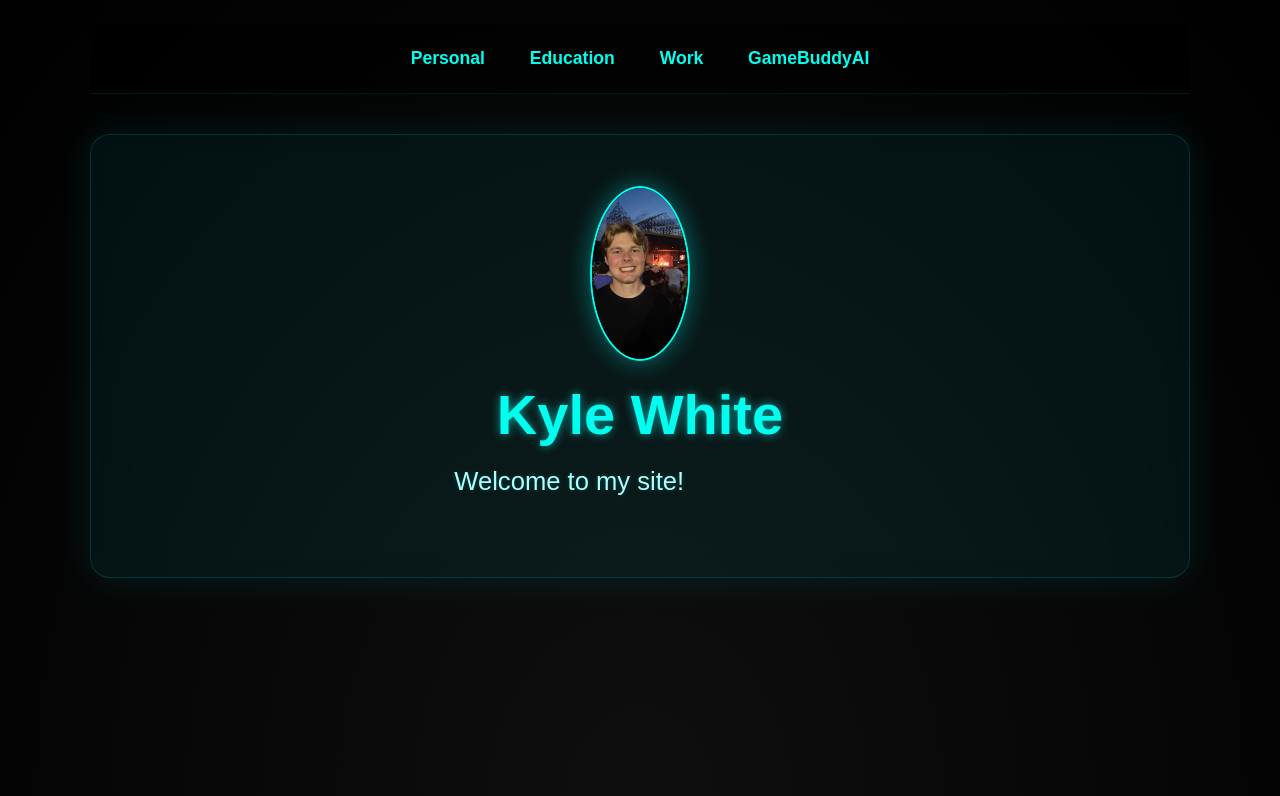
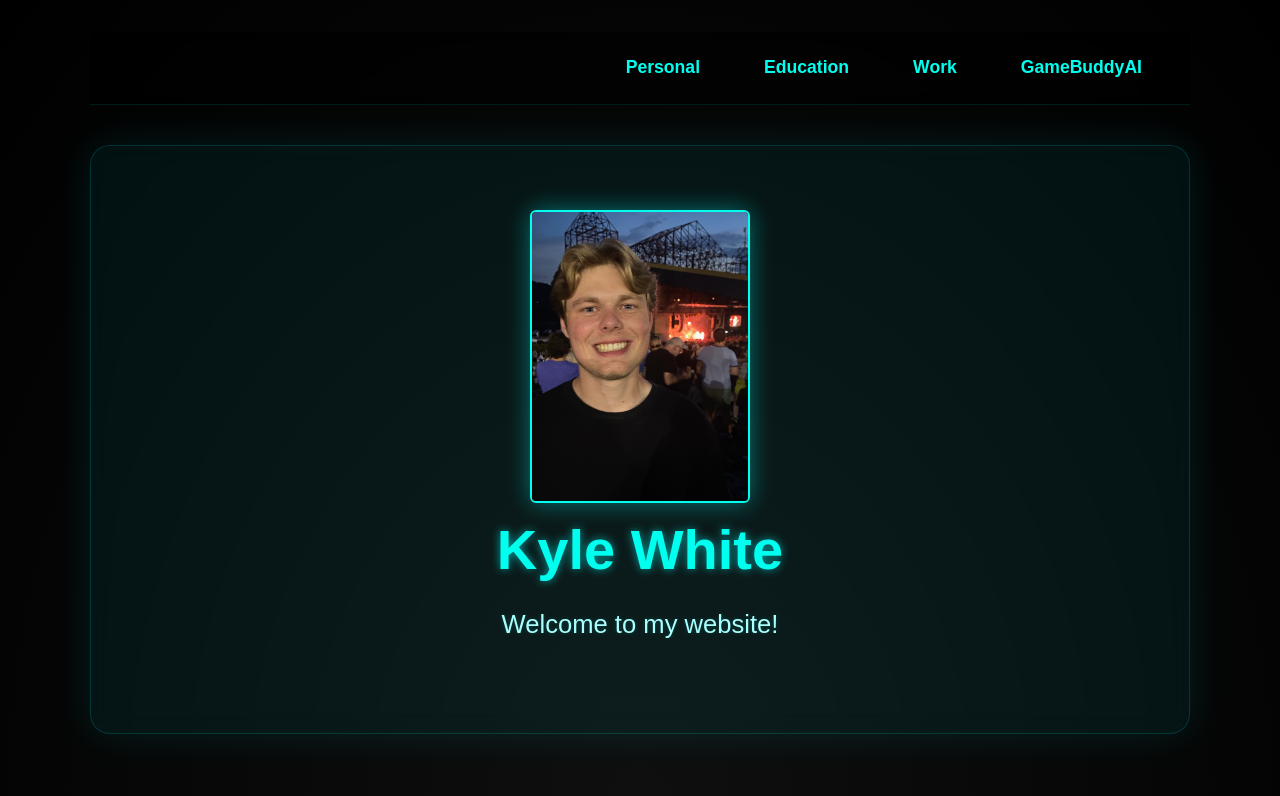
Before and after one commit to KyleWhite22/Portfolio, a React (Vite) app in the folder client/: page / in a window 1280 px wide. Shown: the top 796 px of the page. Built offline with nearby package versions, Linux system fonts and the light colour scheme; no server answers.

Commit message:
fixed loading screen and updated home page

```diff
--- a/client/src/pages/GameAI.jsx
+++ b/client/src/pages/GameAI.jsx
@@ -131,7 +131,6 @@ function GameAI() {
     }, [paused]);
 
     if (!API) return <p>Configuration error: API URL missing.</p>;
-    if (loading) return <p>Loading…</p>;
     if (!user) return <p>You are not logged in with Steam.</p>;
 
     // ... (UI unchanged below; you can keep your carousel & picker as-is)
--- a/client/src/pages/Home.css
+++ b/client/src/pages/Home.css
@@ -1,93 +1,156 @@
-/* ===== hard reset so nothing adds stray margins/widths ===== */
+/* ========== Desktop-first base ========== */
+:root{
+  --space-2:.5rem; --space-3:.75rem; --space-4:1rem;
+  --space-6:1.5rem; --space-8:2rem;
+  --fs-nav: 1.1rem;            /* desktop default */
+  --fs-name: 3.5rem;
+  --fs-tag: 1.6rem;
+}
+
 html, body, #root {
-  margin: 0;
-  padding: 0;
-  width: 100%;
-  min-height: 100%;
+  margin: 0; padding: 0; width: 100%; min-height: 100%;
   box-sizing: border-box;
 }
 *, *::before, *::after { box-sizing: inherit; }
 
-/* ===== wrapper: full bleed bg, but children centered ===== */
-.home-wrapper {
+/* Full-bleed background; center children with a max width */
+.home-wrapper{
   width: 100%;
-  min-height: 100svh; /* safer than 100vh on mobile */
+  min-height: 100svh;
   background: radial-gradient(ellipse at bottom, #0f0f0f 0%, #000000 100%);
   color: #00ffee;
   font-family: 'Orbitron', sans-serif;
-  padding: 1.5rem;
+  padding: var(--space-8);
   overflow-x: hidden;
 }
-
-/* center ALL direct children (nav + card) with a max width */
-.home-wrapper > * {
+.home-wrapper > *{
   width: min(1100px, 100%);
-  margin-inline: auto;           /* <-- centers regardless of inner flex rules */
+  margin-inline: auto;           /* centers nav + content on desktop */
 }
 
-/* keep nav links centered so nav itself can't "pull" left */
-.top-nav {
+/* ===== Top nav (desktop: right-aligned) ===== */
+.top-nav{
   display: flex;
-  justify-content: center;       /* stay centered on desktop too */
-  background: rgba(0,0,0,0.6);
+  justify-content: flex-end;     /* desktop-first: right */
+  background: rgba(0,0,0,.6);
   backdrop-filter: blur(8px);
-  border-bottom: 1px solid rgba(0,255,255,0.1);
-  padding: 1rem 1.25rem;
+  border-bottom: 1px solid rgba(0,255,255,.1);
+  padding: var(--space-4) var(--space-8);
 }
-
-/* nav list wraps on small screens */
-.nav-links {
+.nav-links{
   display: flex;
-  flex-wrap: wrap;
-  gap: 1rem;
+  gap: 2rem;                     /* generous desktop spacing */
   align-items: center;
-  justify-content: center;
+  flex-wrap: nowrap;             /* no wrap on desktop */
 }
-
-/* content card stays centered and responsive */
-.home-content {
-  background: rgba(0,255,255,0.06);
-  border: 1px solid rgba(0,255,255,0.15);
-  box-shadow: 0 0 40px rgba(0,255,255,0.1);
-  backdrop-filter: blur(12px);
-  border-radius: 20px;
-  padding: clamp(1rem, 4vw, 4rem);
-  margin-top: 5vh;
-  text-align: center;
-}
-
-/* fluid sizes */
-.nav-link {
+.nav-link{
   color: #00ffee;
   font-weight: 600;
   text-decoration: none;
-  font-size: clamp(0.95rem, 2.4vw, 1.1rem);
-  padding: 0.5rem 0.9rem;
+  font-size: var(--fs-nav);
+  padding: .5rem 1rem;
   border-radius: 8px;
   line-height: 1.2;
-  transition: background 0.2s ease;
-  min-height: 36px;
-  display: inline-flex;
-  align-items: center;
+  transition: background .2s ease;
+  min-height: 40px; display:inline-flex; align-items:center;
 }
-.nav-link:hover { background-color: rgba(0,255,255,0.1); }
+.nav-link:hover{ background: rgba(0,255,255,.1); }
 
+/* ===== Main card (desktop) ===== */
+.home-content{
+  background: rgba(0,255,255,.06);
+  border: 1px solid rgba(0,255,255,.15);
+  box-shadow: 0 0 40px rgba(0,255,255,.1);
+  backdrop-filter: blur(12px);
+  border-radius: 20px;
+  padding: 4rem;                 /* desktop padding */
+  text-align: center;
+  margin-top: 5vh;
+  display:flex; flex-direction:column; align-items:center;
+}
+
+/* Avatar + type (desktop sizes) */
 .avatar {
-  width: clamp(120px, 45vw, 220px);
-  height: auto;
+  width: 220px;          /* desktop width */
+  height: 300px;         /* force a consistent rectangle */
+  object-fit: cover;     /* crop rather than stretch */
+  border-radius: 0;      /* completely square corners */
+  border: 2px solid #ff0000;
+  box-shadow: 0 0 25px rgba(0, 255, 255, 0.4);
+  margin-bottom: 2rem;
+}
+.name{
+  font-size: var(--fs-name);
+  font-weight: 800;
+  margin: 0;
+  color: #00ffee;
+  text-shadow: 0 0 10px rgba(0,255,255,.6);
+}
+.tagline{
+  font-size: var(--fs-tag);
+  color: #aaffff;
+  margin-top: 1.5rem;
+  max-width: 60ch;
+  text-shadow: 0 0 5px rgba(0,255,255,.2);
+}
+
+/* ========== Responsive overrides (down from desktop) ========== */
+
+/* Tablets and small laptops */
+@media (max-width: 1024px){
+  .home-wrapper{ padding: var(--space-6); }
+  .top-nav{ justify-content: center; padding: var(--space-4) var(--space-6); }
+  .nav-links{ gap: 1.25rem; flex-wrap: wrap; }  /* allow wrap on tablet */
+  .home-content{ padding: 2.5rem; }
+  .avatar{ width: 200px; }
+  .name{ font-size: 3rem; }
+  .tagline{ font-size: 1.4rem; }
+}
+
+/* Large phones / small tablets */
+@media (max-width: 768px){
+  .home-wrapper{ padding: var(--space-4); }
+  .nav-links{ gap: 1rem; }
+  .nav-link{ padding: .5rem .9rem; min-height: 36px; font-size: 1rem; }
+  .home-content{ padding: 1.6rem; margin-top: 3vh; }
+  .avatar{ width: 180px; }
+  .name{ font-size: 2.4rem; }
+  .tagline{ font-size: 1.2rem; }
+}
+
+/* Small phones */
+@media (max-width: 480px){
+  .nav-links{ gap: .6rem; justify-content: center; }
+  .nav-link{ padding: .4rem .7rem; font-size: .95rem; }
+  .home-content{ padding: 1.2rem; }
+  .avatar{ width: 150px; }
+  .name{ font-size: 2rem; }
+  .tagline{ font-size: 1.05rem; }
+}
+
+/* Preferences */
+@media (prefers-reduced-motion: reduce){
+  .nav-link, .home-content, .avatar{ transition: none !important; }
+}
+@media (prefers-contrast: more){
+  .home-content{ border-color: rgba(0,255,255,.35); }
+}
+img.avatar {
+  display: block;
+  width: 220px;             /* desktop width */
+  aspect-ratio: 3 / 4;      /* FORCE a rectangle */
+  height: auto;             /* ignored when aspect-ratio is set */
   object-fit: cover;
-  border-radius: 16px;
+
+  /* Kill any rounded/full from elsewhere */
+  border-radius: 6px !important;  /* or 0 if you want sharp corners */
+  -webkit-border-radius: 6px !important;
+
   border: 2px solid #00ffee;
-  box-shadow: 0 0 25px rgba(0,255,255,0.4);
-  margin-bottom: 1.5rem;
-  max-width: 100%;
+  box-shadow: 0 0 25px rgba(0,255,255,.4);
 }
-.name   { font-size: clamp(1.8rem, 6vw, 3.5rem); font-weight: 800; margin: 0; text-shadow: 0 0 10px rgba(0,255,255,0.6); }
-.tagline{ font-size: clamp(1rem, 3.2vw, 1.6rem); color: #aaffff; margin-top: 1rem; max-width: 60ch; text-shadow: 0 0 5px rgba(0,255,255,0.2); }
 
-/* small-screen tighten */
-@media (max-width: 600px) {
-  .home-wrapper { padding: 1rem; }
-  .nav-links { gap: 0.6rem; }
-  .nav-link { padding: 0.4rem 0.7rem; }
+/* Nuclear reset in case a parent or global rule is rounding it */
+img.avatar, img.avatar * {
+  border-radius: 6 !important; /* set to 0 if you want perfectly square corners */
 }
--- a/client/src/pages/Home.jsx
+++ b/client/src/pages/Home.jsx
@@ -18,7 +18,7 @@ function Home() {
         <div className="home-content">
           <img src={kyleImg} alt="Kyle White" className="avatar" />
           <h1 className="name">Kyle White</h1>
-          <p className="tagline">Welcome to my site!</p>
+          <p className="tagline">Welcome to my website!</p>
         </div>
       </div>
     </div>
```
